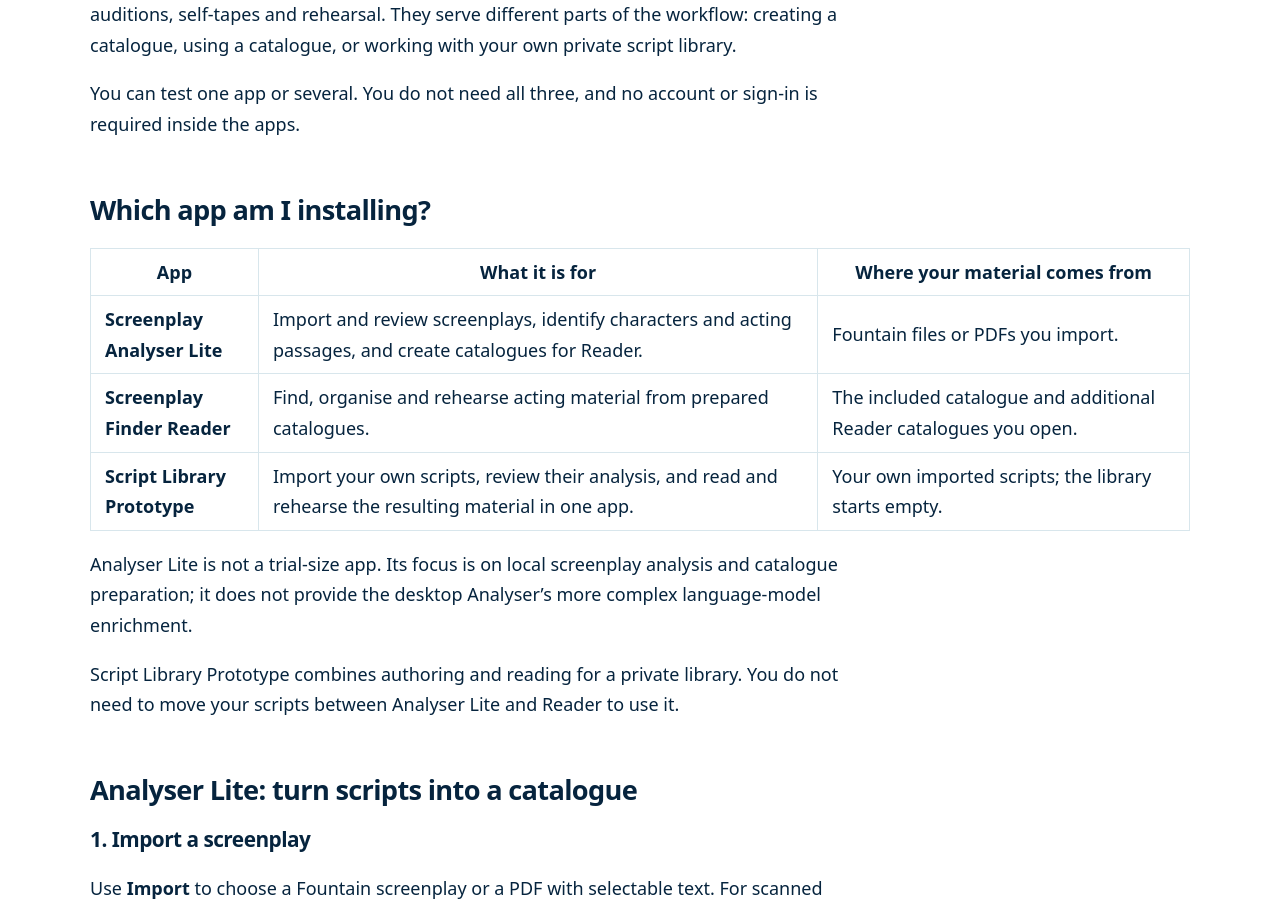
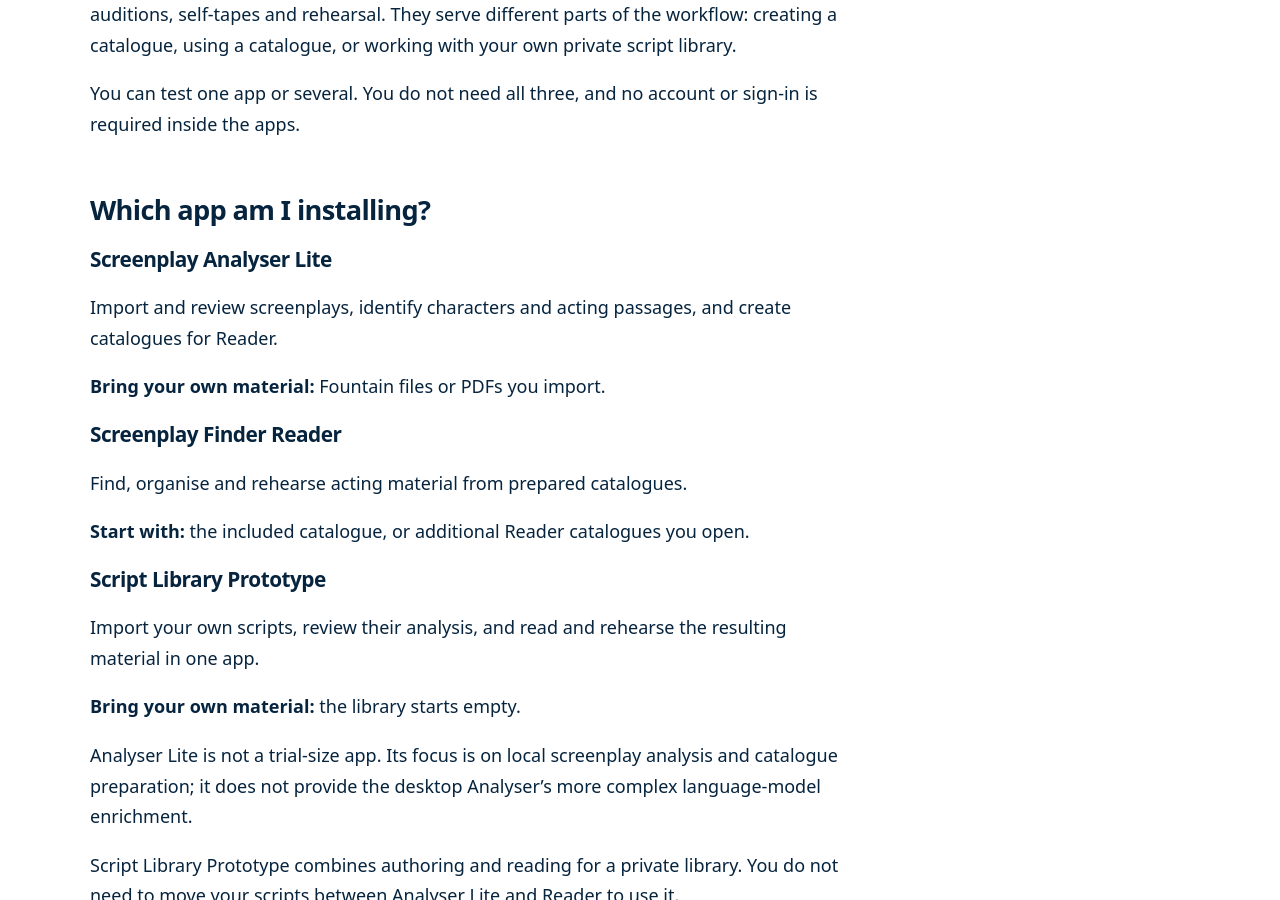
Before and after one commit to chris-e-green/chris-e-green.github.io, a Jekyll site: the page built from prsf-testing-notes.md, in a window 1280 px wide and 900 px high, scrolled down 445 px. Built offline with Jekyll 4.4.1, drawn with Linux system fonts in a browser that asks for light colours; our own code applies the rules of GitHub Pages for plain Markdown files; some of the changed text lies outside the part shown.

Commit message:
Update prsf-testing-notes.md no

```diff
--- a/prsf-testing-notes.md
+++ b/prsf-testing-notes.md
@@ -6,11 +6,23 @@ You can test one app or several. You do not need all three, and no account or si
 
 ## Which app am I installing?
 
-| App | What it is for | Where your material comes from |
-| --- | --- | --- |
-| **Screenplay Analyser Lite** | Import and review screenplays, identify characters and acting passages, and create catalogues for Reader. | Fountain files or PDFs you import. |
-| **Screenplay Finder Reader** | Find, organise and rehearse acting material from prepared catalogues. | The included catalogue and additional Reader catalogues you open. |
-| **Script Library Prototype** | Import your own scripts, review their analysis, and read and rehearse the resulting material in one app. | Your own imported scripts; the library starts empty. |
+### Screenplay Analyser Lite
+
+Import and review screenplays, identify characters and acting passages, and create catalogues for Reader.
+
+**Bring your own material:** Fountain files or PDFs you import.
+
+### Screenplay Finder Reader
+
+Find, organise and rehearse acting material from prepared catalogues.
+
+**Start with:** the included catalogue, or additional Reader catalogues you open.
+
+### Script Library Prototype
+
+Import your own scripts, review their analysis, and read and rehearse the resulting material in one app.
+
+**Bring your own material:** the library starts empty.
 
 Analyser Lite is not a trial-size app. Its focus is on local screenplay analysis and catalogue preparation; it does not provide the desktop Analyser’s more complex language-model enrichment.
 
@@ -91,11 +103,11 @@ Scripts and analysis are stored locally in the app. There is no automatic cross-
 
 Use the backup appropriate to the app:
 
-| App | What to keep |
-| --- | --- |
-| **Analyser Lite** | Use **Save project backup** for your editable library. A Reader catalogue is not an editable project backup. |
-| **Reader** | Use personal backup and recovery for your reading data. Keep your catalogue source files separately. |
-| **Script Library Prototype** | Use **Library backup and recovery** for a complete copy of scripts and reading data. |
+- **Analyser Lite:** use **Save project backup** for your editable library. A Reader catalogue is not an editable project backup.
+
+- **Reader:** use personal backup and recovery for your reading data. Keep your catalogue source files separately.
+
+- **Script Library Prototype:** use **Library backup and recovery** for a complete copy of scripts and reading data.
 
 Exported files and backups may contain private screenplay material. Choose carefully where you save or share them, and keep a backup before installing beta updates or trying a restore.
 
```
